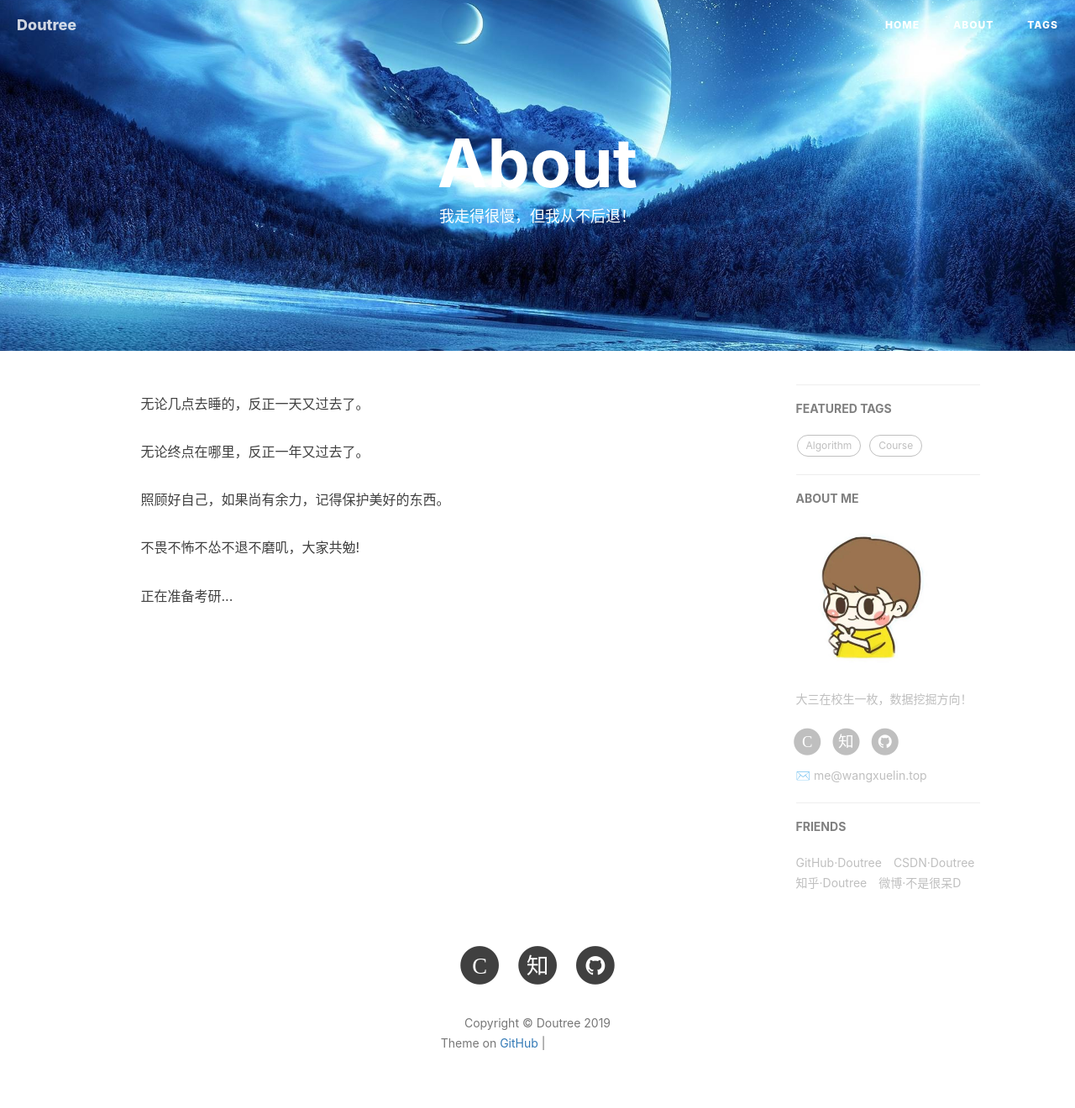
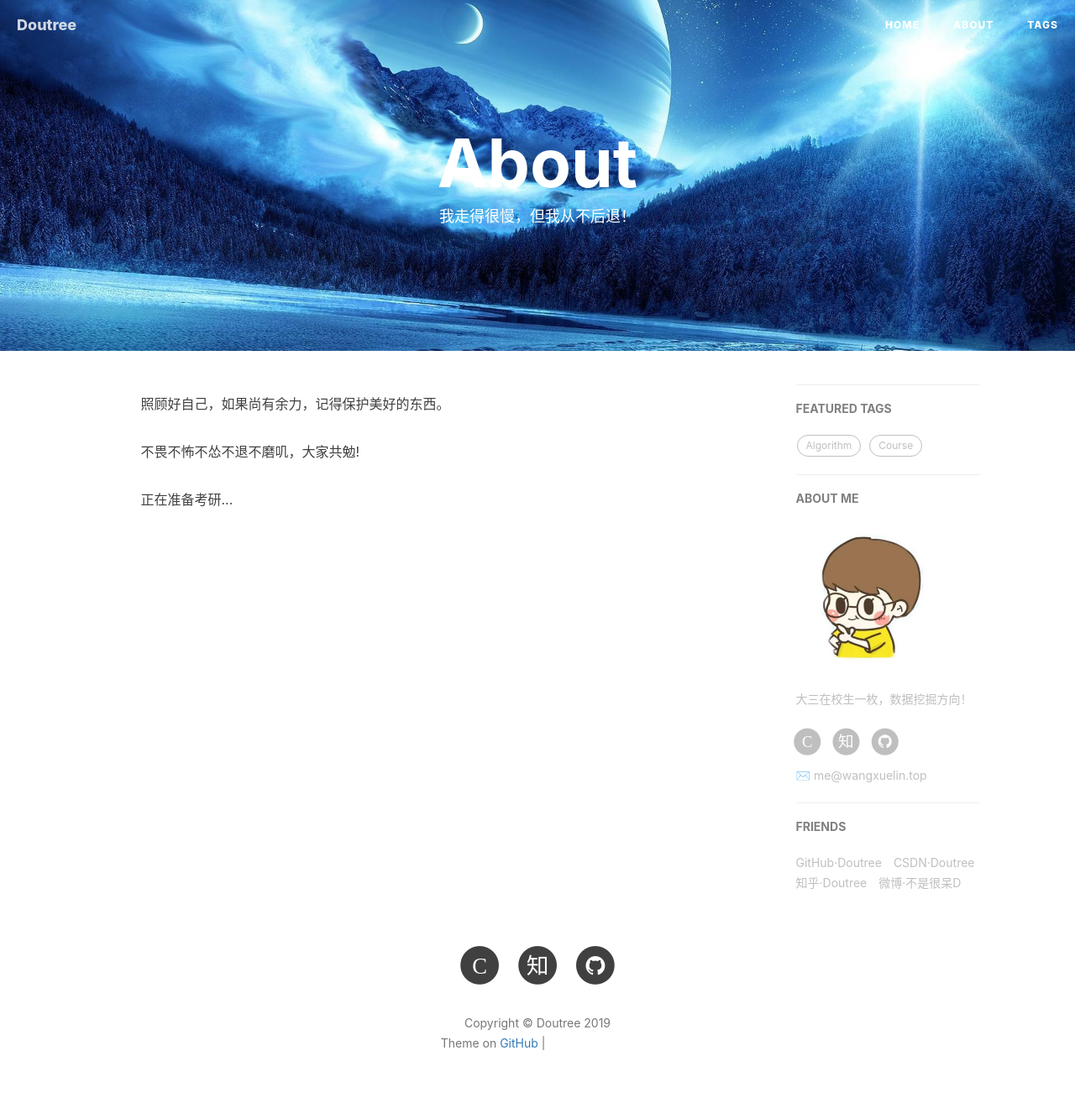
Before and after one commit to doutree/doutree.github.io, a Jekyll site: the page built from about.html, in a window 1280 px wide. Shown: the whole page at 84% size. Built offline with Jekyll 4.4.1, drawn with Linux system fonts in a browser that asks for light colours; nearby versions of some CDN libraries; comment, search, counter and statistics services are not loaded; grey boxes are pictures that could not be loaded.

Commit message:
Update about.html

```diff
--- a/about.html
+++ b/about.html
@@ -14,13 +14,8 @@ header-img: "img/home-bg-xingkong.jpg"
 <!-- Chinese Version -->
 <div class="zh post-container">
 
-	<p>无论几点去睡的，反正一天又过去了。</p>
-	<p>无论终点在哪里，反正一年又过去了。</p>
 	<p>照顾好自己，如果尚有余力，记得保护美好的东西。</p>
 	<p>不畏不怖不怂不退不磨叽，大家共勉!</p>
-	<p></p>
-	<p></p>
-	<p></p>
 	<p>正在准备考研...</p>
 
 </div>
```
